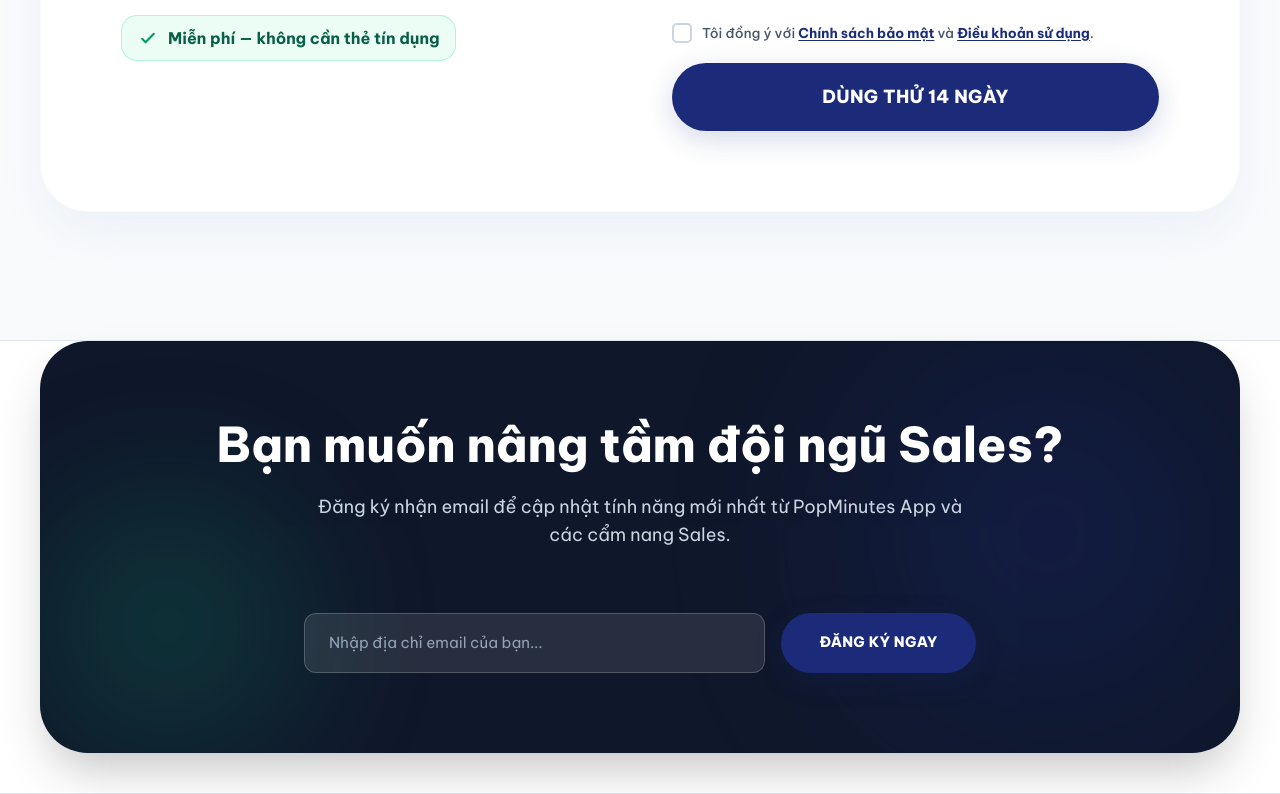
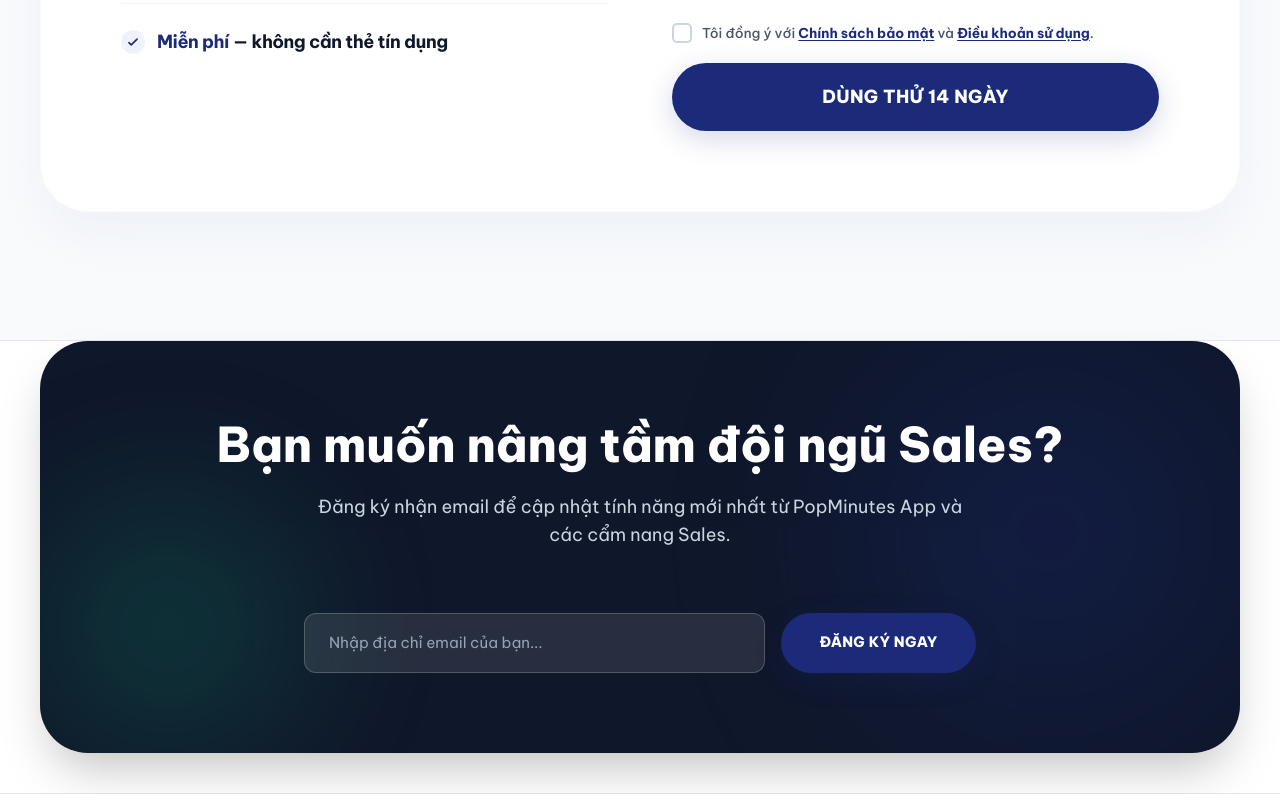
Before and after one commit to hoangtrucnhi/PopHubly, a plain HTML site: page new/index.html in a window 1280 px wide. Shown: the part 4955-5749 px from the top of the page. Drawn offline with nearby package versions, Linux system fonts and the light colour scheme.

Commit message:
Update index.html

```diff
--- a/new/index.html
+++ b/new/index.html
@@ -2079,11 +2079,13 @@
                 <p class="text-base sm:text-lg text-slate-500 font-medium leading-relaxed">
                     Để lại thông tin của bạn. Đội ngũ <strong>PopHubly</strong> sẽ liên hệ để setup bản Demo miễn phí và tặng bạn voucher trải nghiệm PopMinutes AI đầu tiên.
                 </p>
-                <div class="mt-6 pt-5 border-t border-slate-100">
-                    <div class="inline-flex items-center gap-2.5 bg-emerald-50 border border-emerald-200/80 text-emerald-800 px-4 py-2.5 rounded-2xl text-sm sm:text-base font-bold shadow-xs">
-                        <svg class="w-5 h-5 text-emerald-600 flex-shrink-0" fill="none" stroke="currentColor" viewBox="0 0 24 24"><path stroke-linecap="round" stroke-linejoin="round" stroke-width="2.5" d="M5 13l4 4L19 7"/></svg>
-                        <span>Miễn phí — không cần thẻ tín dụng</span>
-                    </div>
+                <div class="mt-7 pt-6 border-t border-slate-100 flex items-center gap-3">
+                    <span class="w-6 h-6 rounded-full bg-[#F0F3FF] text-[#1B2B7A] flex items-center justify-center flex-shrink-0">
+                        <svg class="w-3.5 h-3.5" fill="none" stroke="currentColor" viewBox="0 0 24 24"><path stroke-linecap="round" stroke-linejoin="round" stroke-width="2.75" d="M5 13l4 4L19 7"/></svg>
+                    </span>
+                    <p class="text-base sm:text-lg font-bold text-slate-900 tracking-tight">
+                        <span class="text-[#1B2B7A]">Miễn phí</span> — không cần thẻ tín dụng
+                    </p>
                 </div>
             </div>
             <form id="ctaForm" class="space-y-4 sm:space-y-5" novalidate>
```
